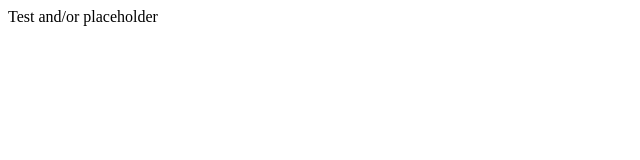
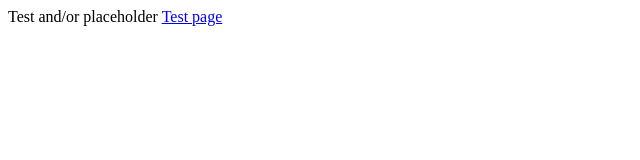
Before and after one commit to mjkerrison/mjkerrison.github.io, a plain HTML site: page index.html in a window 1280 px wide. Shown: the full height of the page, 0-640 px from the left. Drawn offline with Linux system fonts and the light colour scheme.

Commit message:
Testing markdown

```diff
--- a/index.html
+++ b/index.html
@@ -4,6 +4,9 @@
 
   <body>
     Test and/or placeholder
+
+    <a href = "mjkerrison.github.io/testpage.md">Test page</a>
+
   </body>
 
 
```
Also changed, not shown: 1 other file.
